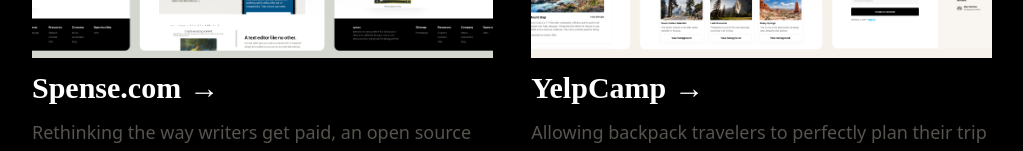
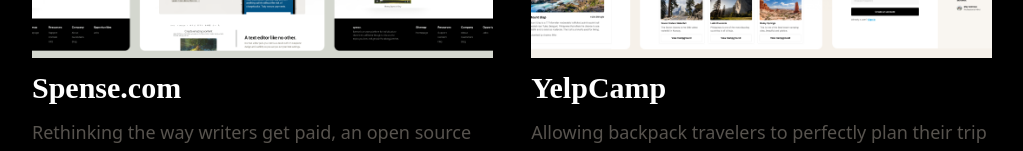
Before and after one commit to t3chcrazy/codewell-challenges, a React (Create React App) app: page /dev-portfolio in a window 1280 px wide. Shown: the part 777-928 px from the top of the page, without its empty margins (128-1151 px from the left). Built offline with nearby package versions, Linux system fonts and the light colour scheme.

Commit message:
Removed octal sequence for now

```diff
--- a/src/chirplanding/index.js
+++ b/src/chirplanding/index.js
@@ -1,6 +1,5 @@
 import TwitterWhite from './Assets/Twitter.svg'
 import HeroDesktop from './Assets/Hero Image (Desktop View).png'
-import HeroTablet from './Assets/Hero Image (Tablet View).png'
 import FeatureCard from './components/FeatureCard'
 import TestimonialCard from './components/TestimonialCard'
 import User1 from './Assets/userAvatar01.svg'
--- a/src/devportfolio/index.js
+++ b/src/devportfolio/index.js
@@ -31,14 +31,14 @@
                 <div className = "flex md:flex-row flex-col md:justify-between md:items-start items-center pt-12 pb-24">
                     <button className = "md:w-[48%] flex flex-col w-full group text-left md:mb-0 mb-10">
                         <img className = "w-full" src = {Spense} alt = "Spense" />
-                        <div className = "font-prata text-white md:text-3xl text-xl font-bold mt-3 my-3 after:content-['\2192'] after:ml-2">Spense.com</div>
+                        <div className = "font-prata text-white md:text-3xl text-xl font-bold mt-3 my-3 after:ml-2">Spense.com</div>
                         <div className = "text-stone-600 text-lg">
                             Rethinking the way writers get paid, an open source platform designed to help writers focus more on writing, and less on <span className = "italic">when</span> and <span className = "italic">how</span> they'll get paid. Project in collaboration with Codewell.cc
                         </div>
                     </button>
                     <button className = "md:w-[48%] flex flex-col w-full text-left">
                         <img className = "w-full" src = {Yelp} alt = "Yelp" />
-                        <div className = "font-prata text-white md:text-3xl text-xl font-bold mt-3 my-3 after:content-['\2192'] after:ml-2">YelpCamp</div>
+                        <div className = "font-prata text-white md:text-3xl text-xl font-bold mt-3 my-3 after:ml-2">YelpCamp</div>
                         <div className = "text-stone-600 text-lg">
                             Allowing backpack travelers to perfectly plan their trip through an open-source platform similar to TripAdvisor. With over 1m MAU, YelpCamp has been the crowd's favorite in 2021.
                         </div>
```
